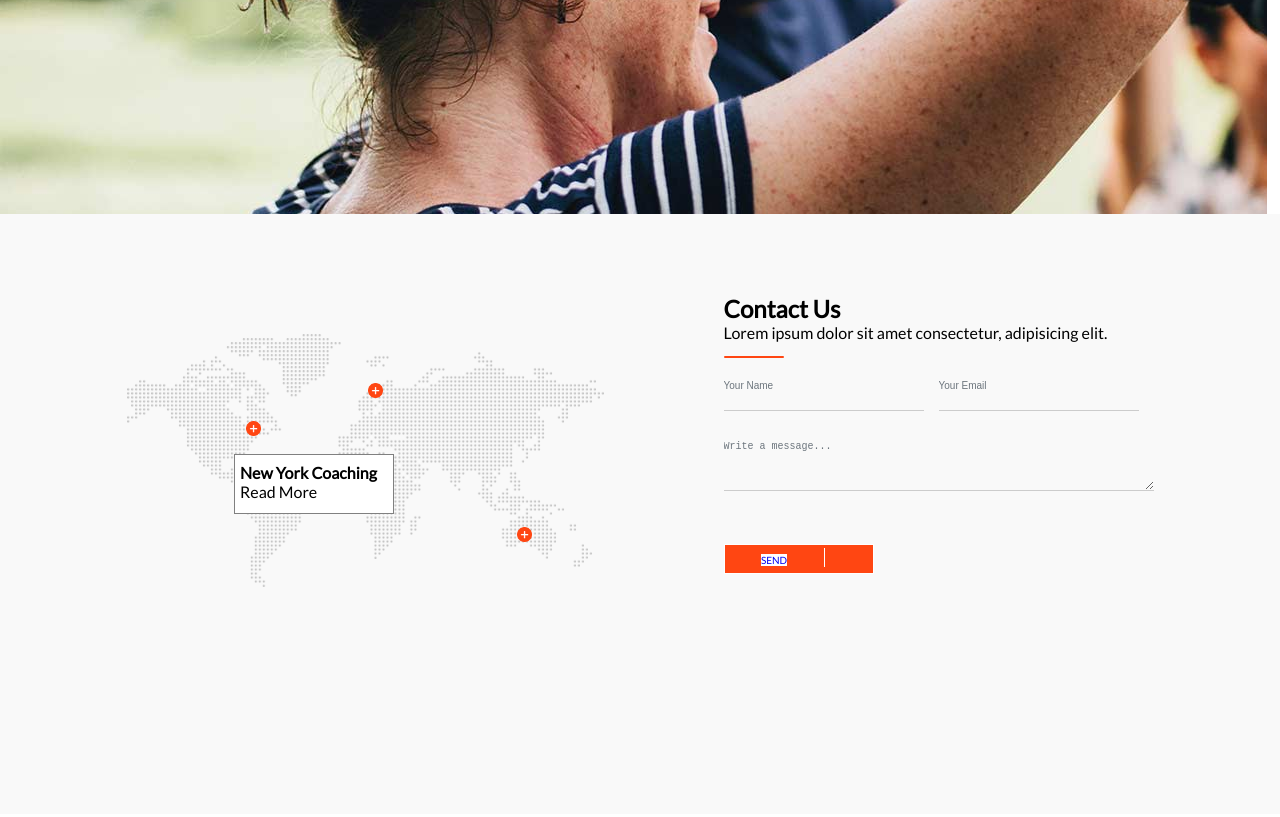
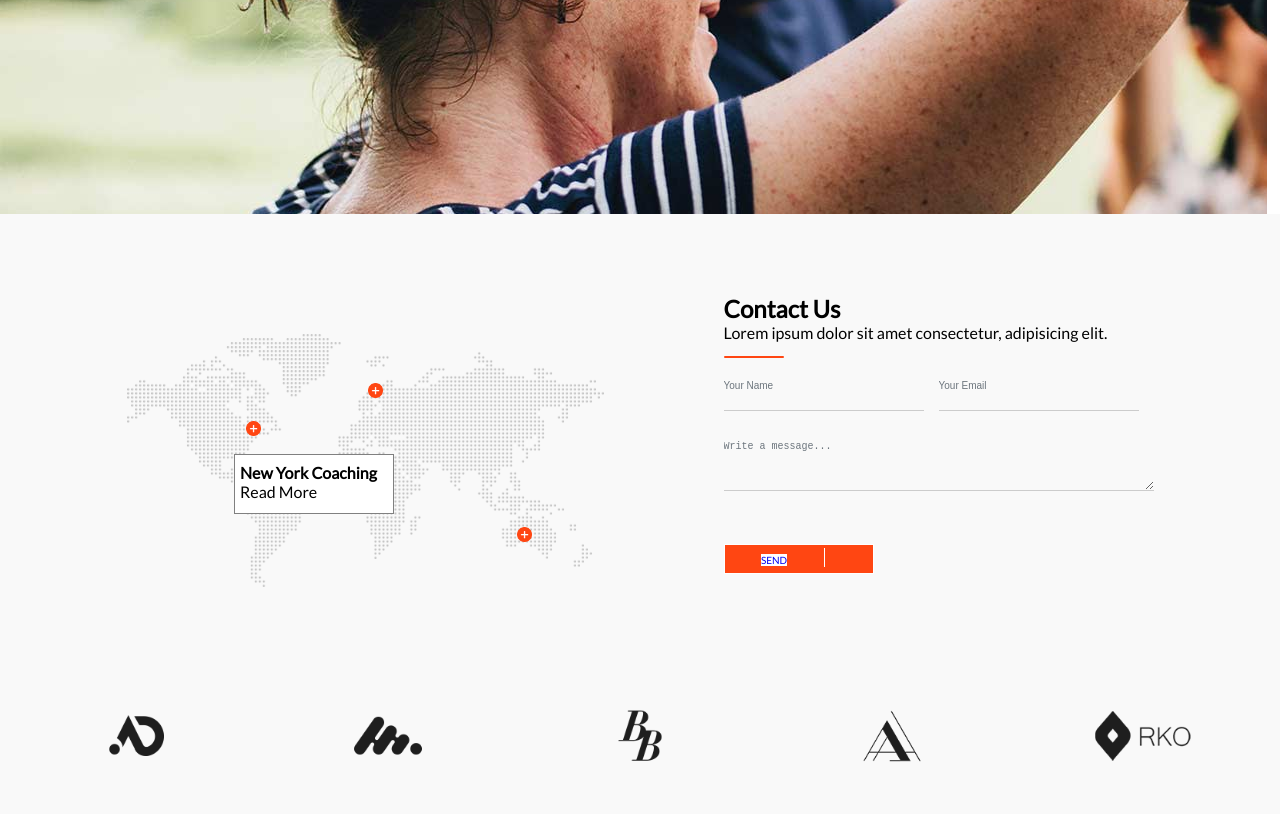
Before and after one commit to FrancescaCassani/proj-html-vuejs, a plain HTML site: page index.html in a window 1280 px wide. Shown: the part 5686-6503 px from the top of the page. Drawn offline with nearby package versions, Linux system fonts and the light colour scheme.

Commit message:
Loghi section

```diff
--- a/css/style.css
+++ b/css/style.css
@@ -803,3 +803,33 @@ color: #000;
 .contact ::placeholder {
   color: #6c757d;
 }
+
+
+/* Loghi */
+.logos .collection {
+  display: flex;
+  flex-wrap: wrap;
+  justify-content: space-between;
+  padding-top: 15px;
+  list-style: none;
+  transform: translateY(-160px);
+}
+
+.logos .collection {
+  display: flex;
+  flex-wrap: wrap;
+  justify-content: space-evenly;
+  padding-top: 15px;
+  list-style: none;
+}
+
+.logos .collection .loghi {
+  flex-basis: 180px;
+  margin: 15px 25px;
+  padding: 25px;
+  text-align: center;
+}
+
+.logos .collection .loghi  img{
+  max-width: 100px;
+}
--- a/index.html
+++ b/index.html
@@ -400,14 +400,21 @@
           </div>
         </div>
       </div>
+    </section>
 
+
+    <section>
       <div class="logos">
-
+        <ul class="collection">
+          <li class="loghi" v-for="item in logos">
+            <div class="structures">
+              <img :src="item.img">
+            </div>
+          </li>
+        </ul>
       </div>
-
     </section>
   </div>
-
   <script src="./js/main.js"></script>
 </body>
 </html>
--- a/js/main.js
+++ b/js/main.js
@@ -60,6 +60,13 @@ const everlead = new Vue ({
                 moreInfo: 'Read more'
             }
         ],
+        logos: [
+            {img: './img/h4-clients-img-03.png'},
+            {img: './img/h4-clients-img-05.png'},
+            {img: './img/h4-clients-img-07.png'},
+            {img: './img/h4-clients-img-09.png'},
+            {img: './img/h4-clients-img-01.png'},
+        ],
     //     images: [
     //         "./img/h3-img-04.png",  //0
     //         "./img/h3-img-07.png",  //1
```
